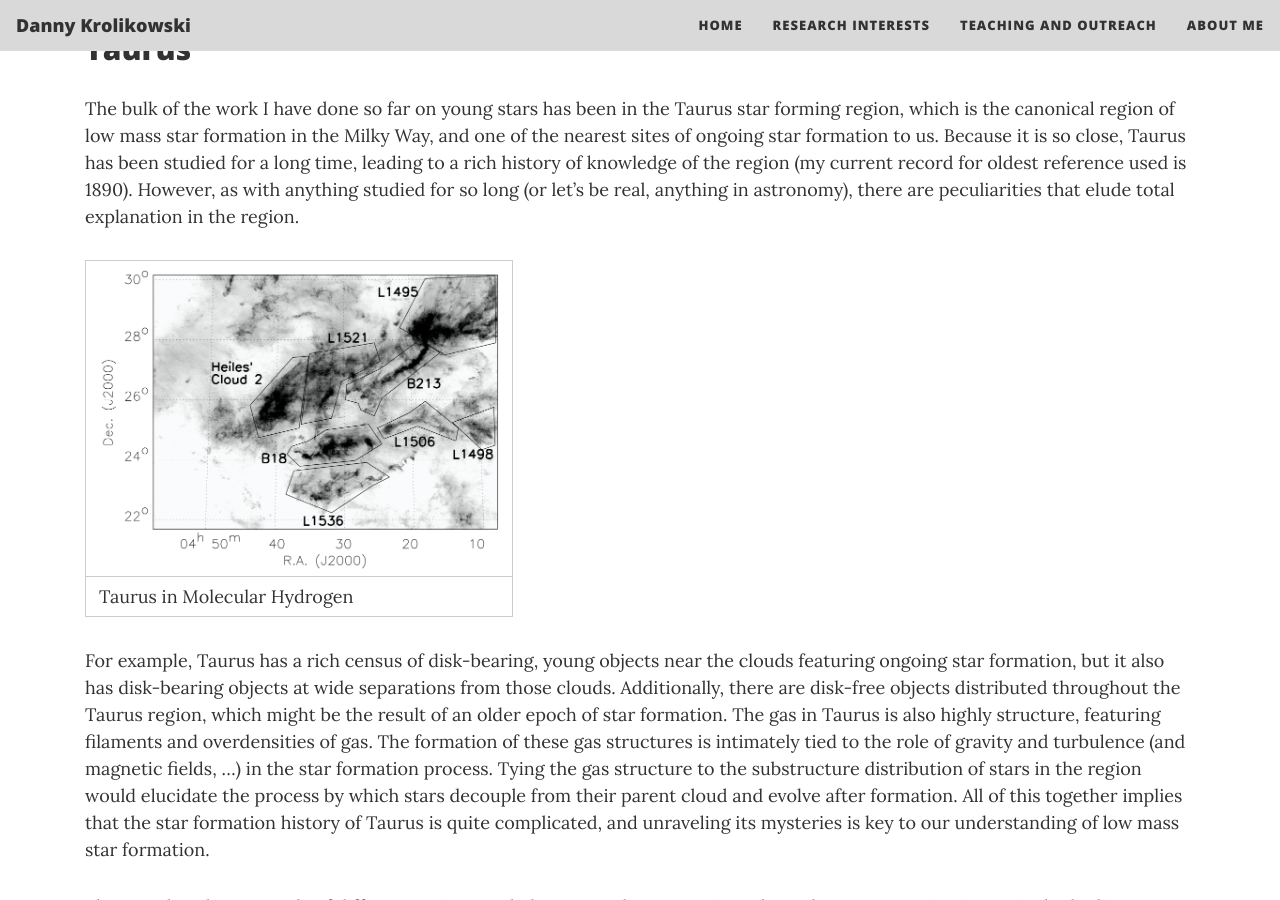
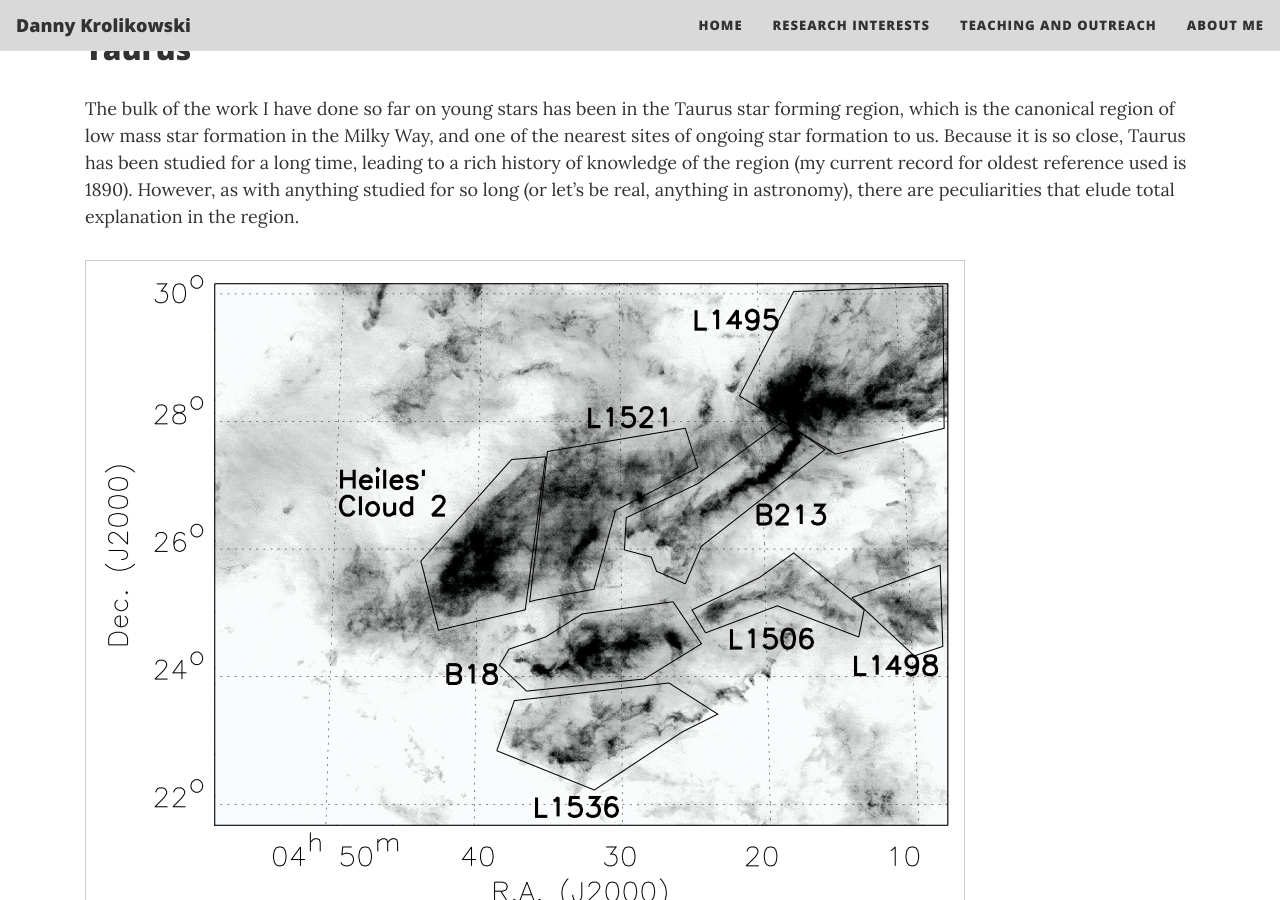
Before and after one commit to dkrolikowski/dkrolikowski.github.io, a Jekyll site: the page built from research.md, in a window 1280 px wide and 900 px high, scrolled down 668 px. Built offline with Jekyll 4.4.1, drawn with Linux system fonts in a browser that asks for light colours; nearby versions of some CDN libraries.

Commit message:
Seeing if I can make the table work

```diff
--- a/research.md
+++ b/research.md
@@ -15,7 +15,7 @@ To understand how planetary systems form and evolve, we must understand how the
 
 The bulk of the work I have done so far on young stars has been in the Taurus star forming region, which is the canonical region of low mass star formation in the Milky Way, and one of the nearest sites of ongoing star formation to us. Because it is so close, Taurus has been studied for a long time, leading to a rich history of knowledge of the region (my current record for oldest reference used is 1890). However, as with anything studied for so long (or let's be real, anything in astronomy), there are peculiarities that elude total explanation in the region.
 
-| [![Taurus in H2](/assets/img/taurus_h2.png){: width="400" align="right"}](https://ui.adsabs.harvard.edu/abs/2008ApJ...680..428G/abstract) |
+| [![Taurus in H2](/assets/img/taurus_h2.png)](https://ui.adsabs.harvard.edu/abs/2008ApJ...680..428G/abstract) |
 |---|
 |Taurus in Molecular Hydrogen|
 
```
